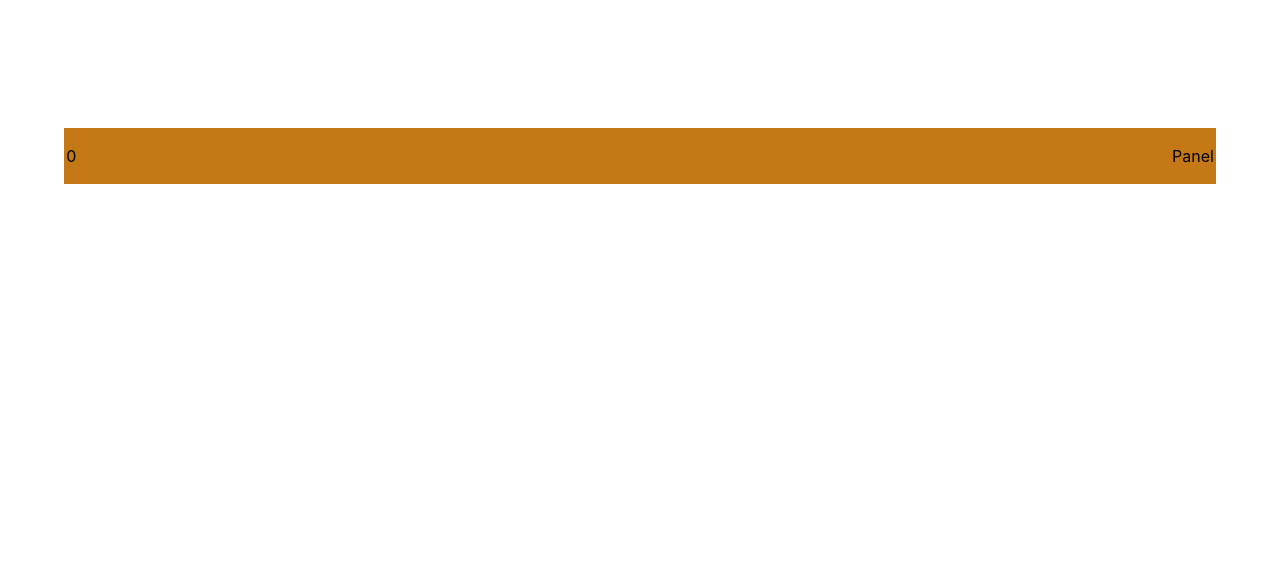
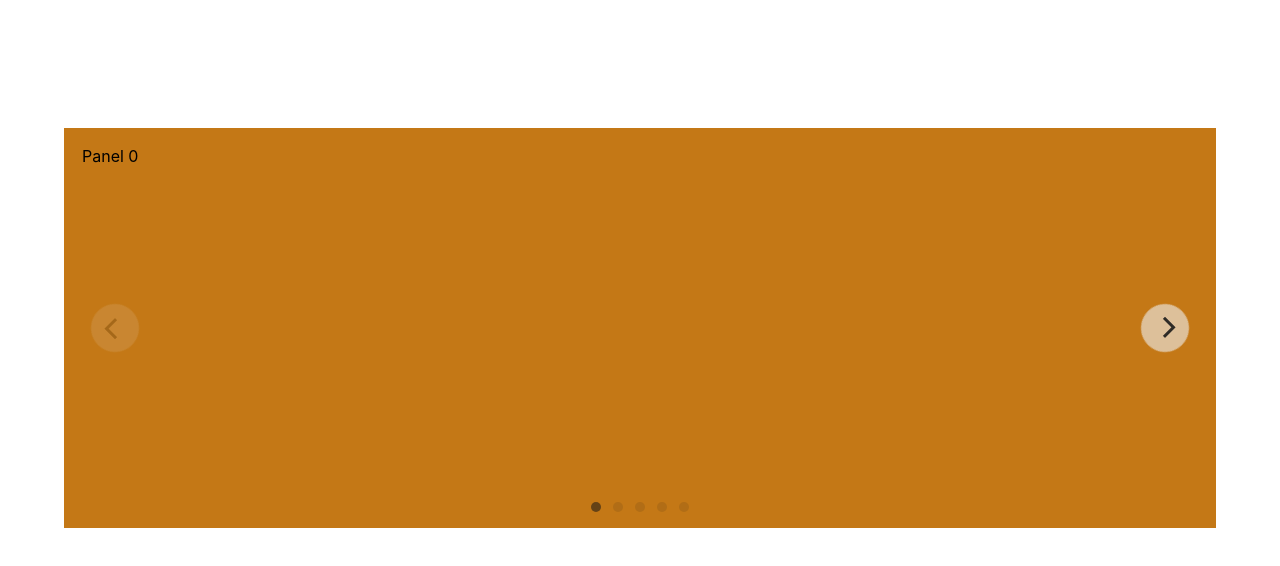
Before and after one commit to marlon307/SlideReact, a Next.js app: page / in a window 1280 px wide. Shown: the top 566 px of the page. Built offline with nearby package versions, Linux system fonts and the light colour scheme.

Commit message:
Slide scroll btn

```diff
--- a/components/ScrollSlide.tsx
+++ b/components/ScrollSlide.tsx
@@ -3,70 +3,40 @@ import style from './sstyle.module.scss';
 // https://jsfiddle.net/pjqxrgwu/
 // https://stackoverflow.com/questions/19669786/check-if-element-is-visible-in-dom
 function ScrollSlid({ children }: any) {
-  const [initialPosition, setInitialPosition] = useState(0);
   const [indexPanel, setIndexPanel] = useState(0);
-  const [enventStarted, setEventStarted] = useState(false);
   const ref = useRef<HTMLDivElement>(null);
 
   useEffect(() => {
-    const elements = ref.current!.querySelectorAll('*');
+    const element = ref.current!.querySelector(`#panel-${indexPanel}`)!;
 
-    const observer = new IntersectionObserver(([entries]) => {
-      if (entries.isIntersecting) {
-        setIndexPanel(Number(entries.target.id.replace('panel-', '')));
-      }
-
-      entries.target.scrollIntoView({
+    element.scrollIntoView({
       behavior: 'smooth',
       block: 'nearest',
       inline: 'nearest',
     });
-    }, { threshold: 1 });
+  }, [indexPanel]);
 
-    elements.forEach((element) => {
-      observer.observe(element);
-    });
-
-    return () => {
-      observer.disconnect();
-    };
-  }, []);
-
-  useEffect(() => {
-    const { current } = ref;
-    function startEvent(event: any) {
-      current?.classList.add(style.stop_animation);
-      setInitialPosition(event.layerX);
-      setEventStarted(true);
-    }
-
-    current?.addEventListener('mousedown', startEvent);
-
-    function finishEvent() {
-      current?.classList.remove(style.stop_animation);
-      setEventStarted(false);
-    }
-
-    current?.addEventListener('mouseup', finishEvent);
-    current?.addEventListener('mouseleave', finishEvent);
-
-    function moveEvent(event: any) {
-      if (enventStarted) {
-        const cValue = current?.children[indexPanel].clientWidth!;
-        current?.scrollTo((initialPosition + (indexPanel * cValue)) - event.layerX, 0);
+  function next() {
+    if (indexPanel < children.length - 1) {
+      setIndexPanel((stateIndex) => stateIndex + 1);
     }
   }
 
-    current?.addEventListener('mousemove', moveEvent);
-    return () => {
-      current?.removeEventListener('mousedown', startEvent);
-      current?.removeEventListener('mousemove', moveEvent);
-      current?.removeEventListener('mouseup', finishEvent);
-      current?.removeEventListener('mouseleave', finishEvent);
-    };
-  }, [enventStarted]);
+  function prev() {
+    if (indexPanel > 0) {
+      setIndexPanel((stateIndex) => stateIndex - 1);
+    }
+  }
 
   return (
+    <div className={ style.panelsliders }>
+      <button
+        className={ style.next }
+        onClick={ next }
+        type="button"
+        aria-label="Next"
+        data-active={ indexPanel < children.length - 1 }
+      />
       <div
         ref={ ref }
         className={ style.mainpanel }
@@ -81,6 +51,24 @@ function ScrollSlid({ children }: any) {
           </div>
         )) }
       </div>
+      <div className={ style.slidecontrols }>
+        { children.map((_: any, index: number) => (
+          <span
+            aria-hidden="true"
+            onClick={ () => setIndexPanel(index) }
+            aria-label="control"
+            data-active={ index === indexPanel }
+          />
+        )) }
+      </div>
+      <button
+        className={ style.prev }
+        onClick={ prev }
+        type="button"
+        aria-label="Prev"
+        data-active={ indexPanel > 0 }
+      />
+    </div>
   );
 }
 
--- a/components/sstyle.module.scss
+++ b/components/sstyle.module.scss
@@ -1,20 +1,91 @@
+.panelsliders {
+  width: 100%;
+  height: 100%;
+  display: block;
+  position: relative;
+
+  button {
+    position: absolute;
+    background: #eeeeee9c;
+    top: 0;
+    width: 48px;
+    height: 48px;
+    border-radius: 50%;
+    cursor: pointer;
+    display: flex;
+    align-items: center;
+    justify-content: center;
+    top: 50%;
+    margin: 0 2em;
+    transform: translateY(-50%) rotateZ(225deg);
+
+    &::before {
+      content: '';
+      display: block;
+      width: 12px;
+      height: 12px;
+      border-left: 3px solid #181818e3;
+      border-bottom: 3px solid #181818e3;
+    }
+  }
+
+  button:last-child {
+    transform: translateY(-50%) rotateZ(45deg);
+  }
+
+  [data-active=false] {
+    opacity: 0.2;
+  }
+}
+
+.next {
+  right: 0;
+}
+
+.prev {
+  left: 0;
+}
+
 .mainpanel {
-  margin-top: 2em;
   display: flex;
   overflow-x: auto;
   scroll-snap-type: x mandatory;
   scroll-behavior: smooth;
   touch-action: manipulation;
-  transition-delay: 2s;
+  height: -webkit-fill-available;
+
+  &::-webkit-scrollbar {
+    display: none;
+  }
 }
 
-.stop_animation {
-  scroll-snap-type: unset;
-  scroll-behavior: auto;
-}
 
 .content {
   width: 100%;
+  height: 100%;
   flex: none;
   scroll-snap-align: start;
 }
+
+.slidecontrols {
+  position: absolute;
+  bottom: 1em;
+  left: 50%;
+  transform: translateX(-50%);
+  display: flex;
+  width: max-content;
+  gap: 12px;
+
+  span {
+    cursor: pointer;
+    display: block;
+    width: 10px;
+    height: 10px;
+    background: #1818188e;
+    border-radius: 50%;
+  }
+
+  [data-active=false] {
+    opacity: 0.2;
+  }
+}
--- a/styles/globals.css
+++ b/styles/globals.css
@@ -13,4 +13,5 @@ a {
 
 * {
   box-sizing: border-box;
+  border: none;
 }
```
Lines whose indentation alone changed are shown as unchanged.
